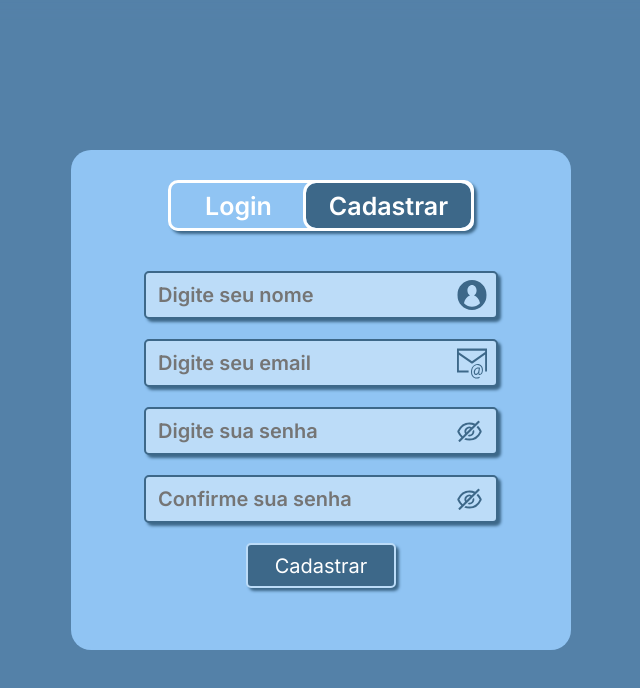
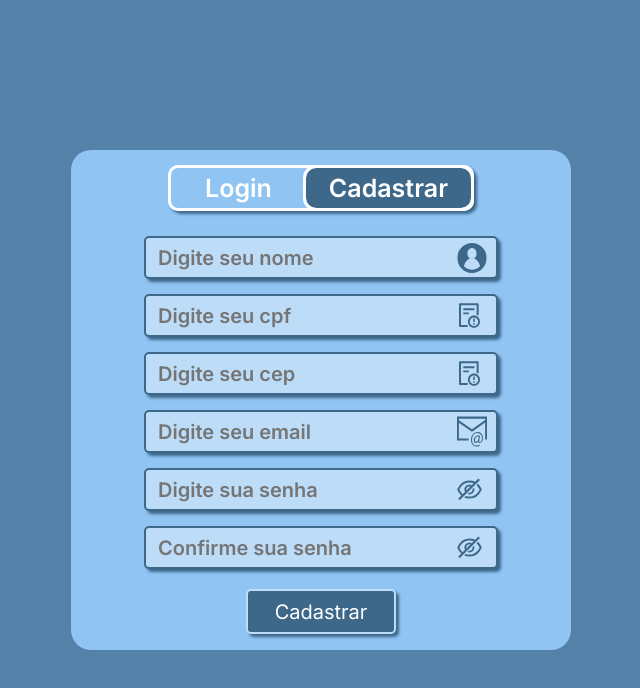
Before and after one commit to LucasTKP/YouWrite-Front, a React (Create React App) app: page / in a window 1280 px wide. Both pictures are taken after a click on the button "Login". Shown: the top 688 px of the page, without its empty margins (319-959 px from the left). Built offline with nearby package versions, Linux system fonts and the light colour scheme.

Commit message:
was add a fields of cep and cpf the forms

```diff
--- a/package.json
+++ b/package.json
@@ -8,6 +8,7 @@
     "@testing-library/react": "^13.4.0",
     "@testing-library/user-event": "^13.5.0",
     "axios": "^1.1.2",
+    "dotenv": "^16.0.3",
     "react": "^18.2.0",
     "react-dom": "^18.2.0",
     "react-router-dom": "^6.3.0",
--- a/src/pages/Login/Login.css
+++ b/src/pages/Login/Login.css
@@ -32,10 +32,10 @@
 
 .divbuttonsBox{
     width: 60%;
-    height: 45px;
+    height: 40px;
     border: 3px solid #fff;
     border-radius: 10px;
-    margin-top: 30px;
+    margin-top: 15px;
     box-shadow: 3px 3px 3px rgba(61, 104, 137, 1);
 }
 
@@ -70,14 +70,14 @@
     width: 70%;
     display: flex;
     flex-direction: column;
-    margin-top: 20px;
+    margin-top: 10px;
     align-items: center;
 }
 
-.outInput{
+.outInputSignIn{
     border: 2px solid var(--FourthColor);
     display: flex;
-    margin-top: 20px;
+    margin-top: 15px;
     background-color: var(--ThirdColor);
     border-radius: 5px;
     width: 100%;
@@ -85,7 +85,7 @@
     box-shadow: 3px 3px 3px rgba(61, 104, 137, 1);
 }
 
-.input {
+.inputSignIn {
     background-color: transparent;
     border: 0px;
     height: 40px;
@@ -100,7 +100,33 @@
     color: var(--FourthColor);
 }
 
-.EyeIcon{
+.outInputSignUp{
+    border: 2px solid var(--FourthColor);
+    display: flex;
+    margin-top: 15px;
+    background-color: var(--ThirdColor);
+    border-radius: 5px;
+    width: 100%;
+    align-items: center;
+    box-shadow: 3px 3px 3px rgba(61, 104, 137, 1);
+}
+
+.inputSignUp{
+    background-color: transparent;
+    border: 0px;
+    height: 35px;
+    font-size: 2rem;
+    font-family: Inter;
+    font-weight: 550;
+    width: 82%;
+    margin-left: 10px;
+    outline: 0;
+    padding: 2px;
+    margin-right: 10px;
+    color: var(--FourthColor);
+}
+
+.dataUserIcon{
     font-size: 2.5rem;
     color: var(--FourthColor);;
 }
--- a/src/pages/Login/Login.jsx
+++ b/src/pages/Login/Login.jsx
@@ -3,7 +3,7 @@ import './Login.css'
 import ImageSignIn from '../../image/imageSignIn.svg'
 import IconUser from '../../image/Icons/iconUser.svg'
 import IconEmail from '../../image/Icons/iconEmail.svg'
-import { EyeOutlined, EyeInvisibleOutlined } from '@ant-design/icons';
+import { EyeOutlined, EyeInvisibleOutlined, ExceptionOutlined } from '@ant-design/icons';
 import axios from 'axios';
 import { useEffect } from 'react'
 import { useNavigate } from "react-router-dom";
@@ -13,12 +13,11 @@ import { AuthContext } from '../../App'
 export function Login() {
 const {setUser} = useContext(AuthContext)
 const [tradeFocusButton, setTradeFocusButton] = useState(true);
-const [dataUser, setDataUser] = useState({name: "", email: "", password: "", confirmationPassword: ""});
+const [dataUser, setDataUser] = useState({name: "", cpf:0, cep:0, email: "", password: "", confirmationPassword: ""});
 const [eyeOn, setEyeOn] = useState(false);
 const [codeOn, setCodeOn] = useState({register: false, forgetPassword: false});
 const [numbersCode, setNumbersCode] = useState({number1: "", number2: "", number3: "", number4: "", number5: "", number6: ""})
 const [answerAxios, setAnswerAxios] = useState()
-const baseURL= "https://youwrite-back-production.up.railway.app/"
 let navigate = useNavigate();
 const input1 = useRef()
 const input2 = useRef()
@@ -37,12 +36,14 @@ function verifyFields() {
 useEffect(() => {
     if(answerAxios !== undefined){
         if(answerAxios.data.statusVerifyEmail === 200){
+            setNumbersCode({...numbersCode, number1: "", number2: "", number3: "", number4: "", number5: "", number6: ""})
             setCodeOn({...codeOn, register: true})
         } else if (answerAxios.data.statusCreateUser=== 200){
             alert("Usuario criado com sucesso")
             setCodeOn(false)
             setTradeFocusButton(true)
             setDataUser({...dataUser, email: "", name: "", password: "", confirmationPassword: ""})
+            console.log(numbersCode)
         } else if(answerAxios.data.statusVerifyLogin === 200){
             const token = Math.random().toString(36).substring(2)
             const bdBrowser = {token:token, name: answerAxios.data.result.name}
@@ -51,6 +52,7 @@ useEffect(() => {
             // setUser(answerAxios.data)
         } else if(answerAxios.data.statusRecoveryPassword === 200){
             setCodeOn({...codeOn, forgetPassword: true})
+            setNumbersCode({...numbersCode, number1: "", number2: "", number3: "", number4: "", number5: "", number6: ""})
         }
     }
 // eslint-disable-next-line react-hooks/exhaustive-deps
@@ -61,9 +63,11 @@ async function CreateUser(event){
     if(verifyFields()){
         const codeUser = numbersCode.number1 + numbersCode.number2 + numbersCode.number3 + numbersCode.number4 +  numbersCode.number5 +  numbersCode.number6
         if(toString(codeUser) === toString(answerAxios.data.code)){
-            const url= baseURL + "users/create"
+            const url= "http://localhost:3333/users/create"
             const data ={
                 name: dataUser.name,
+                cpf: dataUser.cpf,
+                cep: dataUser.cep,
                 email: dataUser.email,
                 password: dataUser.password,
             }
@@ -83,7 +87,7 @@ async function SendCodeRegister(event){
     event.preventDefault()
     if(verifyFields()){
         if(dataUser.password === dataUser.confirmationPassword ){
-            const url= baseURL + "users/verify"
+            const url= "http://localhost:3333/users/verify"
             const data ={
                 email: dataUser.email
             }
@@ -101,7 +105,7 @@ async function SendCodeRegister(event){
 
 async function Login(event){
     event.preventDefault()
-    const url= baseURL + "users/login"
+    const url= "http://localhost:3333/users/login"
     const data ={
         email: dataUser.email,
         password: dataUser.password
@@ -116,7 +120,7 @@ async function Login(event){
 
 async function SendCodeForgetPassword(){
     if(dataUser.email.length > 5){
-            const url= baseURL + "users/recovery"
+            const url= "http://localhost:3333/users/recovery"
             const data ={
                 email: dataUser.email
             }
@@ -160,7 +164,6 @@ useEffect(() => {
     }
 },[numbersCode])
 
-
   return (
     <div className="configResolution">
         {codeOn.register  || codeOn.forgetPassword
@@ -195,39 +198,49 @@ useEffect(() => {
         <form className="inputsText" onSubmit={tradeFocusButton ? Login : SendCodeRegister}>
         { tradeFocusButton ?
             <>
-                <img alt="Man opening one door" src={ImageSignIn} width={250} height={150}></img>
-                <div className='outInput'>
-                    <input onChange={(text) => setDataUser({...dataUser, email: text.target.value})} value={dataUser.email} required type="email" className='input' placeholder='Digite seu email'></input>
+                <img alt="Man opening one door" src={ImageSignIn} width={280} height={180} style={{margin: 10}}></img>
+                <div className='outInputSignIn'>
+                    <input onChange={(text) => setDataUser({...dataUser, email: text.target.value})} value={dataUser.email} required type="email" className='inputSignIn' placeholder='Digite seu email'></input>
                     <img alt="icon email" src={IconEmail}></img>
                 </div>
 
-                <div className='outInput'>
-                    <input onChange={(text) => setDataUser({...dataUser, password: text.target.value})} value={dataUser.password} minLength={8} required type={eyeOn ?"text" : "password"}  className='input' placeholder='Digite sua senha'></input>
-                    {eyeOn ? <EyeOutlined onClick={() => setEyeOn(false)} className='EyeIcon'/> : <EyeInvisibleOutlined onClick={() => setEyeOn(true)} className='EyeIcon'/>}
+                <div className='outInputSignIn'>
+                    <input onChange={(text) => setDataUser({...dataUser, password: text.target.value})} value={dataUser.password} minLength={8} required type={eyeOn ?"text" : "password"}  className='inputSignIn' placeholder='Digite sua senha'></input>
+                    {eyeOn ? <EyeOutlined onClick={() => setEyeOn(false)} className='dataUserIcon'/> : <EyeInvisibleOutlined onClick={() => setEyeOn(true)} className='dataUserIcon'/>}
                 </div>
                 <p onClick={() => SendCodeForgetPassword()} className='textForgetPassword'>Esqueci minha senha</p>
                 <button className="buttonSignUp">Entrar</button>
             </>
         :
             <>
-                <div className='outInput'>
-                    <input  onChange={(text) => setDataUser({...dataUser, name: text.target.value})}  minLength={4} required type="text" className='input' placeholder='Digite seu nome'></input>
+                <div className='outInputSignUp'>
+                    <input  onChange={(text) => setDataUser({...dataUser, name: text.target.value})}  minLength={4} required type="text" className='inputSignUp' placeholder='Digite seu nome'></input>
                     <img alt="icon user" src={IconUser}></img>
                 </div>
 
-                <div className='outInput'>
-                    <input onChange={(text) => setDataUser({...dataUser, email: text.target.value})}  required type="email" className='input' placeholder='Digite seu email'></input>
+                <div className='outInputSignUp'>
+                    <input onChange={(text) => setDataUser({...dataUser, cpf: text.target.value})}  maxLength={11} required type={'text'} className='inputSignUp' placeholder='Digite seu cpf'></input>
+                    <ExceptionOutlined className='dataUserIcon'/>
+                </div>
+
+                <div className='outInputSignUp'>
+                    <input onChange={(text) => setDataUser({...dataUser, cep: text.target.value})} maxLength={8} required type={'text'} className='inputSignUp' placeholder='Digite seu cep'></input>
+                    <ExceptionOutlined className='dataUserIcon'/>
+                </div>
+
+                <div className='outInputSignUp'>
+                    <input onChange={(text) => setDataUser({...dataUser, email: text.target.value})}  required type="email" className='inputSignUp' placeholder='Digite seu email'></input>
                     <img alt="icon email" src={IconEmail}></img>
                 </div>
 
-                <div className='outInput'>
-                    <input onChange={(text) => setDataUser({...dataUser, password: text.target.value})}  minLength={8} required type={eyeOn ?"text" : "password"}  className='input' placeholder='Digite sua senha'></input>
-                    {eyeOn ? <EyeOutlined onClick={() => setEyeOn(false)} className='EyeIcon'/> : <EyeInvisibleOutlined onClick={() => setEyeOn(true)} className='EyeIcon'/>}
+                <div className='outInputSignUp'>
+                    <input onChange={(text) => setDataUser({...dataUser, password: text.target.value})}  minLength={8} required type={eyeOn ?"text" : "password"}  className='inputSignUp' placeholder='Digite sua senha'></input>
+                    {eyeOn ? <EyeOutlined onClick={() => setEyeOn(false)} className='dataUserIcon'/> : <EyeInvisibleOutlined onClick={() => setEyeOn(true)} className='dataUserIcon'/>}
                 </div>
 
-                <div className='outInput'>
-                    <input onChange={(text) => setDataUser({...dataUser, confirmationPassword: text.target.value})} minLength={8} required type={eyeOn ?"text" : "password"} className='input' placeholder='Confirme sua senha'></input>
-                    {eyeOn ? <EyeOutlined onClick={() => setEyeOn(false)} className='EyeIcon'/> : <EyeInvisibleOutlined onClick={() => setEyeOn(true)} className='EyeIcon'/>}
+                <div className='outInputSignUp'>
+                    <input onChange={(text) => setDataUser({...dataUser, confirmationPassword: text.target.value})} minLength={8} required type={eyeOn ?"text" : "password"} className='inputSignUp' placeholder='Confirme sua senha'></input>
+                    {eyeOn ? <EyeOutlined onClick={() => setEyeOn(false)} className='dataUserIcon'/> : <EyeInvisibleOutlined onClick={() => setEyeOn(true)} className='dataUserIcon'/>}
                 </div>
 
 
```
Also changed, not shown: 2 other files (tests, documents, lock files or other folders).
